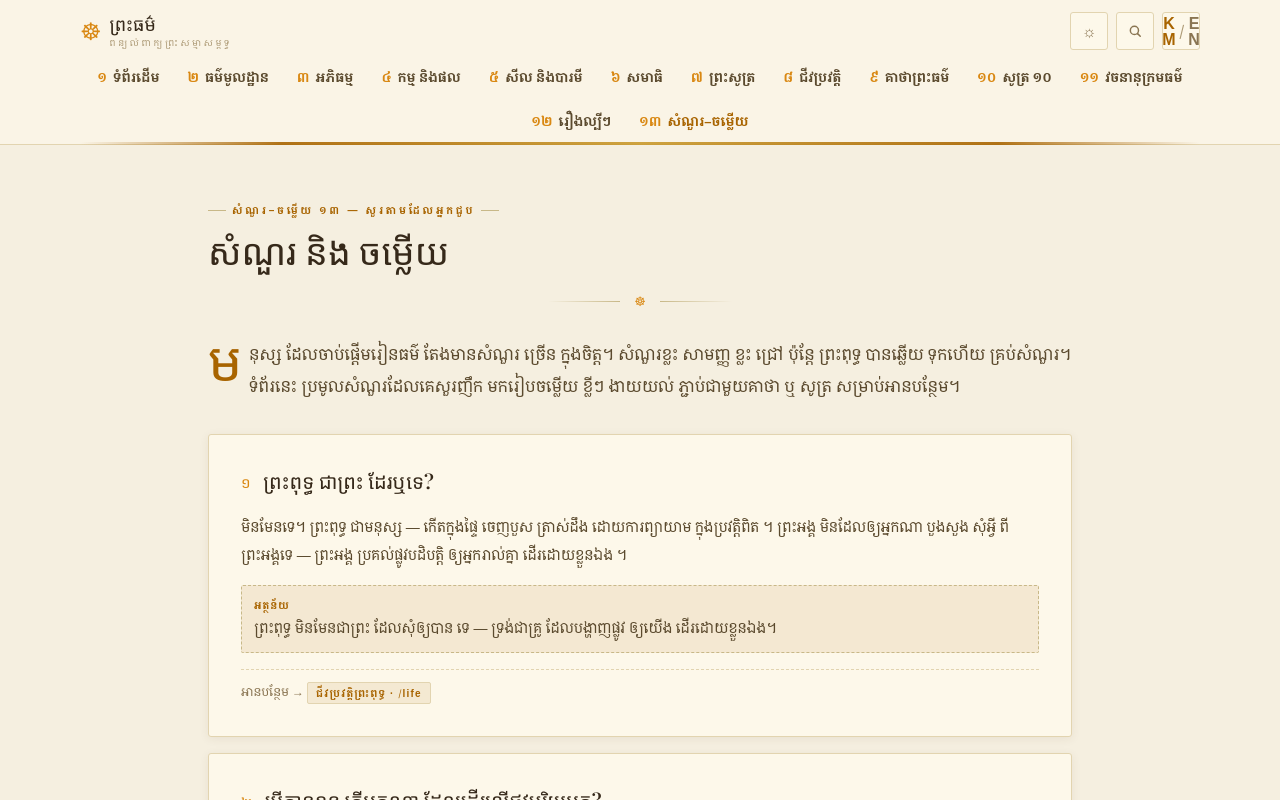
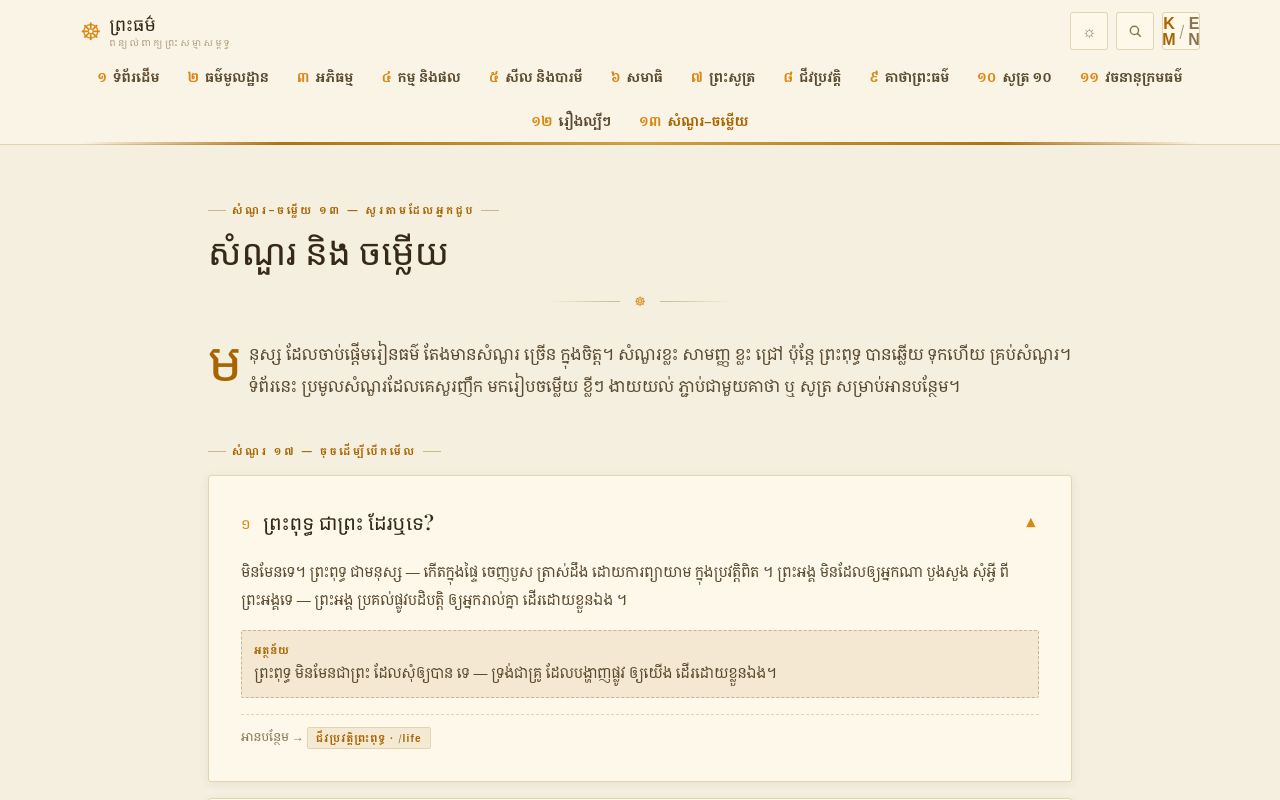
Before and after one commit to NgoytryLyhuor/buddha-dhamma, a Vue app: page /questions in a window 1280 px wide. Shown: the top 800 px of the page. Built offline with nearby package versions, Linux system fonts and the light colour scheme; a web font is replaced by a local one.

Commit message:
feat: make Q&A collapsible like Suttas

```diff
--- a/src/views/QuestionsView.vue
+++ b/src/views/QuestionsView.vue
@@ -9,15 +9,23 @@
       {{ t('មនុស្ស ដែលចាប់ផ្តើមរៀនធម៌ តែងមានសំណួរ ច្រើន ក្នុងចិត្ត។ សំណួរខ្លះ សាមញ្ញ ខ្លះ ជ្រៅ ប៉ុន្តែ ព្រះពុទ្ធ បានឆ្លើយ ទុកហើយ គ្រប់សំណួរ។ ទំព័រនេះ ប្រមូលសំណួរដែលគេសួរញឹក មករៀបចម្លើយ ខ្លីៗ ងាយយល់ ភ្ជាប់ជាមួយគាថា ឬ សូត្រ សម្រាប់អានបន្ថែម។', 'People beginning the Dhamma carry many questions in their hearts. Some are simple, some deep — but the Buddha answered them all. This page gathers the questions asked most often, with short clear answers that point back to a verse or sutta for further reading.') }}
     </p>
 
-    <div class="mt-8 space-y-4">
-      <article v-for="(qa, i) in qas" :key="qa.en" class="card-paper p-6 md:p-8">
+    <div class="mt-8">
+      <p class="chapter-label">{{ t('សំណួរ ១៧ — ចុចដើម្បីបើកមើល', 'SEVENTEEN QUESTIONS — TAP TO OPEN') }}</p>
+    </div>
+    <div class="mt-4 space-y-4">
+      <details v-for="(qa, i) in qas" :key="qa.en" class="card-paper p-6 md:p-8" :open="i === 0">
+        <summary class="select-none">
           <div class="flex items-start justify-between gap-3 flex-wrap">
-          <h3 class="font-display text-lg md:text-xl leading-snug" :style="{ color: 'var(--ink)' }">
+            <h3 class="font-display text-lg md:text-xl leading-snug min-w-0" :style="{ color: 'var(--ink)' }">
               <span class="sutra-num mr-2 align-middle" :style="{ color: 'var(--accent-bright)' }">{{ khNum(i + 1) }}</span>
               {{ t(qa.qK, qa.qE) }}
             </h3>
+            <span class="caret shrink-0 mt-1" :style="{ color: 'var(--accent-bright)' }">&#9660;</span>
           </div>
-        <p class="mt-4 leading-loose text-sm" :style="{ color: 'var(--ink-soft)' }">{{ t(qa.aK, qa.aE) }}</p>
+        </summary>
+
+        <div class="mt-5">
+          <p class="leading-loose text-sm" :style="{ color: 'var(--ink-soft)' }">{{ t(qa.aK, qa.aE) }}</p>
           <div class="mt-4 p-3 rounded-sm" :style="{ background: 'var(--accent-soft)', border: '1px dashed var(--border-strong)' }">
             <p class="text-[10px] font-bold tracking-widest uppercase" :style="{ color: 'var(--accent)' }">{{ t('អត្ថន័យ', 'THE MEANING') }}</p>
             <p class="text-sm mt-1 leading-relaxed" :style="{ color: 'var(--ink-soft)' }">{{ t(qa.mK, qa.mE) }}</p>
@@ -25,7 +33,8 @@
           <p class="mt-4 pt-3 text-xs" :style="{ color: 'var(--ink-muted)', borderTop: '1px dashed var(--border)' }">
             {{ t('អានបន្ថែម', 'Read further') }} &#8594; <a class="paali" :style="{ color: 'var(--accent)' }" :href="qa.href">{{ qa.tie }}</a>
           </p>
-      </article>
+        </div>
+      </details>
     </div>
   </div>
 </template>
```
Lines whose indentation alone changed are shown as unchanged.
